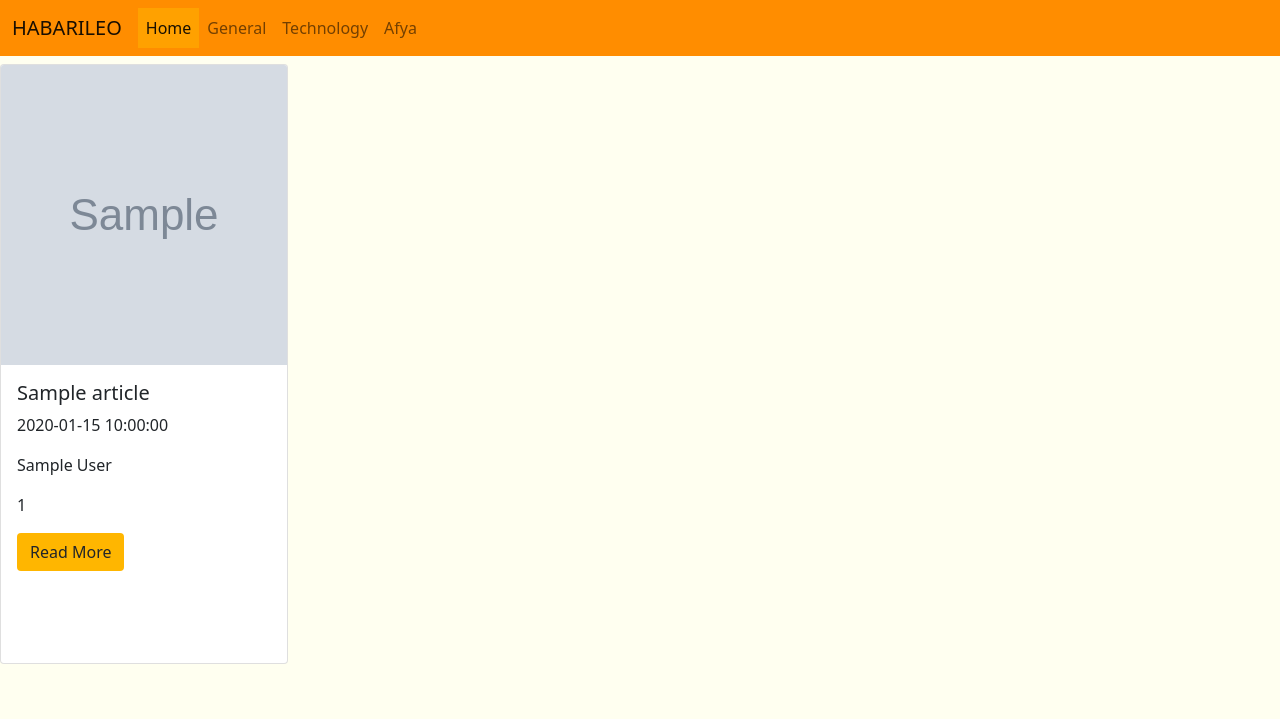
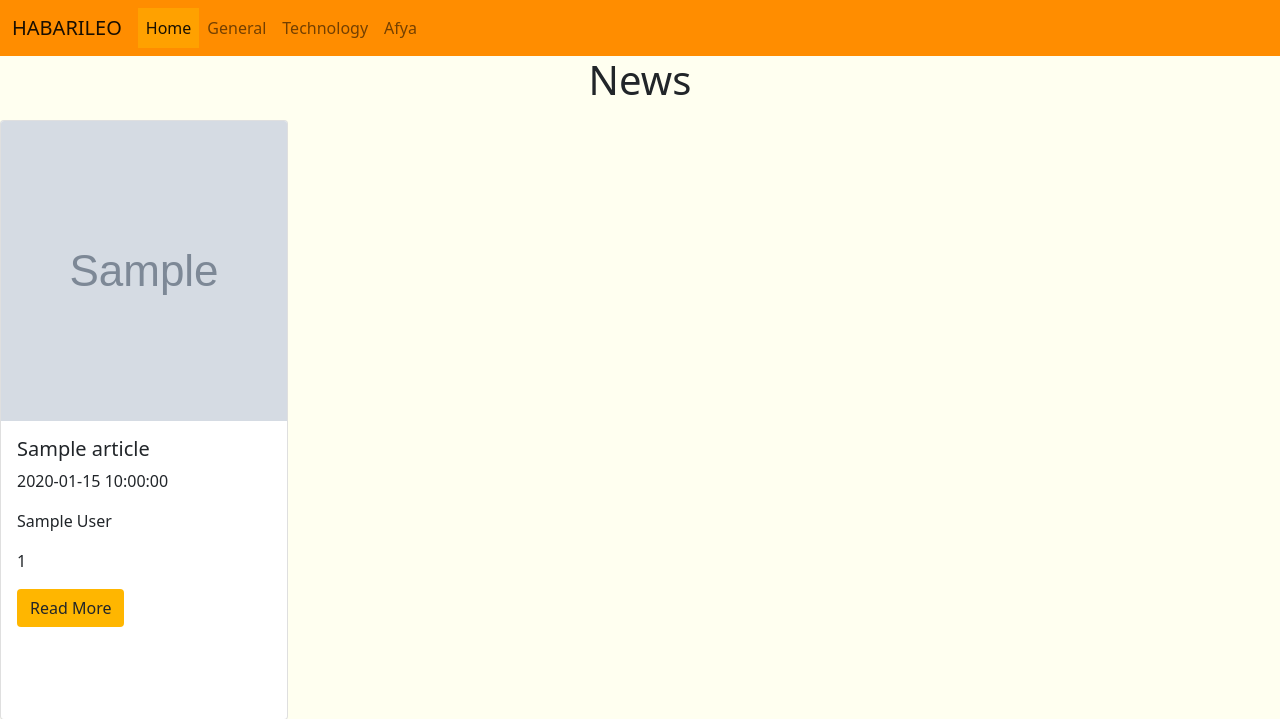
Before and after one commit to TERESIA012/Habari_Leo, a Flask app: template app/templates/articles.html in a window 1280 px wide. Shown: the top 719 px of the page. Run offline with Flask 2, Linux system fonts and the light colour scheme; the template is opened without the code that fills it: most values are stand-ins (such as "Sample title", 1, 10 or a date in 2020); grey boxes marked "Sample" are stand-in pictures; some libraries are stand-ins or nearby versions.

Commit message:
final changes

```diff
--- a/app/templates/articles.html
+++ b/app/templates/articles.html
@@ -16,7 +16,7 @@
     {% block content%}
 
         <div class="row">
-
+            <h1 style="text-align:center;">News</h1>
                 {{ macro.displayArticles(articles)}}
 
         </div>
--- a/app/templates/index.html
+++ b/app/templates/index.html
@@ -7,6 +7,7 @@
 
     {% block content%}
     <div class="row">
+
         <div class="col-md-3">
             {{ macro.displayNews(my_news)}}
         </div>
```
